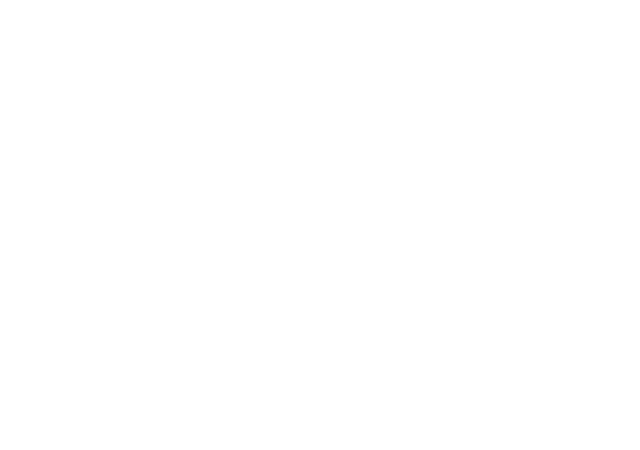
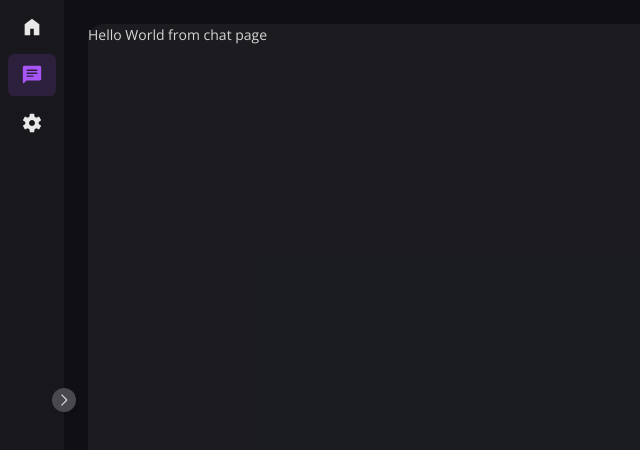
Before and after one commit to OrdenKrieger/hub, a Vue app in the folder frontend/: page /chat in a window 1280 px wide. Before the commit this address had no page. Shown: the top 450 px of the page, without its empty margins (0-640 px from the left). Built offline with nearby package versions, Linux system fonts and the light colour scheme.

Commit message:
web: Add chat page

```diff
--- /dev/null
+++ b/frontend/src/components/icons/ChatIcon.vue
@@ -0,0 +1,8 @@
+<template>
+  <svg role="img" viewBox="0 -960 960 960" xmlns="http://www.w3.org/2000/svg">
+    <title>Dashboard</title>
+    <path
+      d="M270-399h253q12.75 0 21.375-8.675 8.625-8.676 8.625-21.5 0-12.825-8.625-21.325T523-459H270q-12.75 0-21.375 8.675-8.625 8.676-8.625 21.5 0 12.825 8.625 21.325T270-399Zm0-130h420q12.75 0 21.375-8.675 8.625-8.676 8.625-21.5 0-12.825-8.625-21.325T690-589H270q-12.75 0-21.375 8.675-8.625 8.676-8.625 21.5 0 12.825 8.625 21.325T270-529Zm0-130h420q12.75 0 21.375-8.675 8.625-8.676 8.625-21.5 0-12.825-8.625-21.325T690-719H270q-12.75 0-21.375 8.675-8.625 8.676-8.625 21.5 0 12.825 8.625 21.325T270-659Zm-30 419L131-131q-14 14-32.5 6.344T80-152v-668q0-24 18-42t42-18h680q24 0 42 18t18 42v520q0 24-18 42t-42 18H240Z"
+    />
+  </svg>
+</template>
--- a/frontend/src/router/index.ts
+++ b/frontend/src/router/index.ts
@@ -10,14 +10,19 @@ const router = createRouter({
       component: DashboardView
     },
     {
-      path: '/login',
-      name: 'login',
-      component: () => import('@/views/LoginView.vue')
+      path: '/chat',
+      name: 'chat',
+      component: () => import('@/views/ChatView.vue')
     },
     {
       path: '/settings',
       name: 'settings',
       component: () => import('@/views/SettingsView.vue')
+    },
+    {
+      path: '/login',
+      name: 'login',
+      component: () => import('@/views/LoginView.vue')
     }
   ]
 })
--- a/frontend/src/views/AppView.vue
+++ b/frontend/src/views/AppView.vue
@@ -3,10 +3,11 @@ import { ref, computed } from 'vue'
 import { RouterView, useRouter } from 'vue-router'
 import { NMenu, NLayout, NLayoutSider, type MenuOption } from 'naive-ui'
 import { renderIcon, routerLink } from '@/utils/naive'
+import { isMobile } from '@/utils/media'
 import DropdownIcon from '@/components/icons/DropdownIcon.vue'
 import DashboardIcon from '@/components/icons/DashboardIcon.vue'
+import ChatIcon from '@/components/icons/ChatIcon.vue'
 import SettingsIcon from '@/components/icons/SettingsIcon.vue'
-import { isMobile } from '@/utils/media'
 
 const router = useRouter()
 
@@ -34,6 +35,11 @@ const menuOptions: MenuOption[] = [
     label: () => routerLink({ name: 'dashboard' }, 'Dashboard'),
     key: 'dashboard',
     icon: renderIcon(DashboardIcon)
+  },
+  {
+    label: () => routerLink({ name: 'chat' }, 'Chat'),
+    key: 'chat',
+    icon: renderIcon(ChatIcon)
   },
   {
     label: () => routerLink({ name: 'settings' }, 'Settings'),
--- /dev/null
+++ b/frontend/src/views/ChatView.vue
@@ -0,0 +1,5 @@
+<script setup lang="ts"></script>
+
+<template>
+  <h1>Hello World from chat page</h1>
+</template>
```
